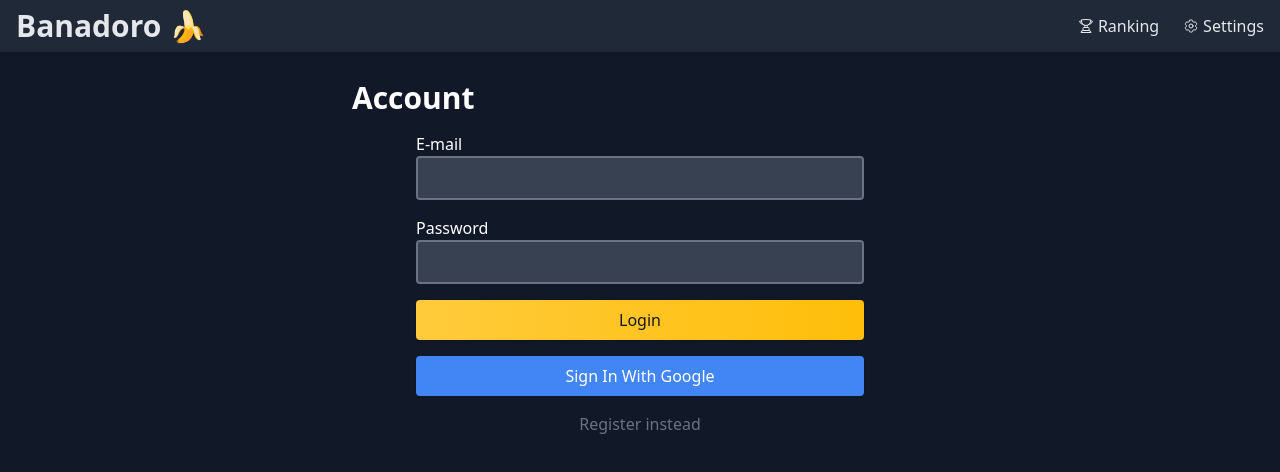
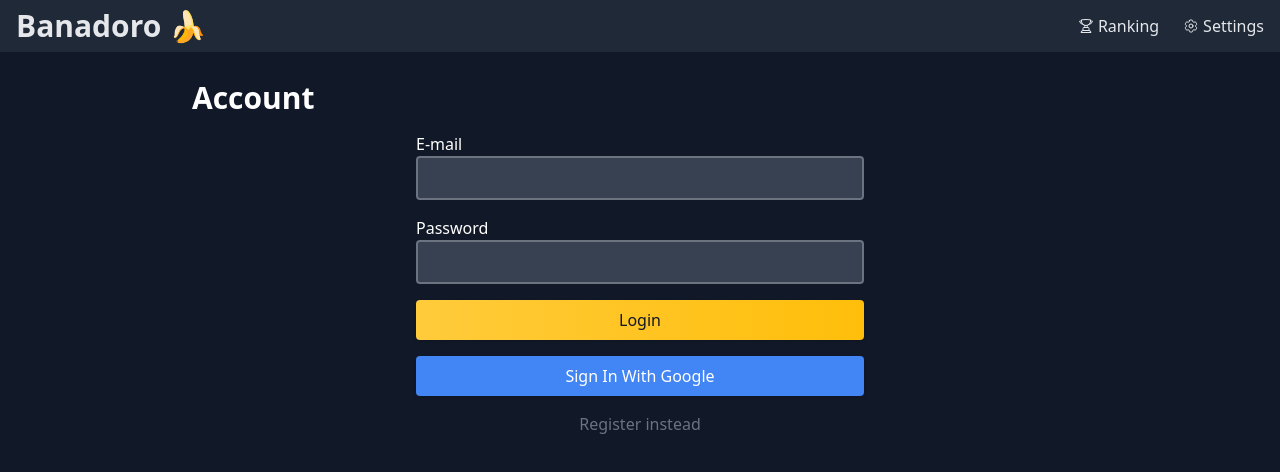
Before and after one commit to mateuszmanczak04/banadoro, a Next.js app: page /account in a window 1280 px wide. Shown: the top 472 px of the page. Built offline with nearby package versions, Linux system fonts and the light colour scheme; no server answers.

Commit message:
fix width of account modal

```diff
--- a/app/@modal/(.)account/page.tsx
+++ b/app/@modal/(.)account/page.tsx
@@ -3,7 +3,7 @@ import Modal from '@/components/Modal';
 
 const page = () => {
   return (
-    <Modal maxWidth='5xl' title='Account'>
+    <Modal maxWidth='4xl' title='Account'>
       <Account />
     </Modal>
   );
--- a/app/account/page.tsx
+++ b/app/account/page.tsx
@@ -2,7 +2,7 @@ import Account from '@/components/account/Account';
 
 const page = () => {
   return (
-    <div className='w-full max-w-xl mt-20 mx-auto flex flex-col gap-4'>
+    <div className='w-full max-w-4xl mt-20 mx-auto flex flex-col gap-4'>
       <h1 className='text-3xl font-bold'>Account</h1>
       <Account />
     </div>
```
